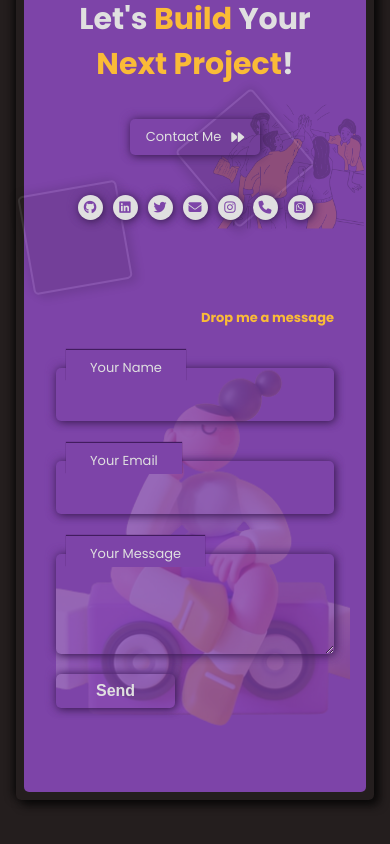
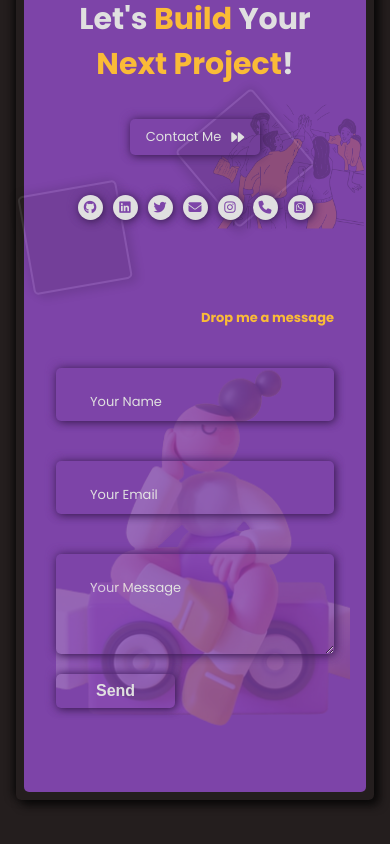
Before and after one commit to TonniPaul/portfolion, a React (Create React App) app: page / in a window 390 px wide. Shown: the part 5813-6657 px from the top of the page. Built offline with nearby package versions, Linux system fonts and the light colour scheme.

Commit message:
Added contact label animation active and valid animation

```diff
--- a/src/components/contactForm/Form.jsx
+++ b/src/components/contactForm/Form.jsx
@@ -15,16 +15,16 @@ const Form = () => {
     <form className="my-form" onSubmit={handleSubmit}>
       <h4 className=" alt-text-yellow Message-me">Drop me a message</h4>
       <div className="form-div">
+        <input type="text" name="name" id="name" required />
         <label htmlFor="name"> Your Name </label>
-        <input type="text" name="name" id="name" required />
       </div>
       <div className="form-div">
+        <input type="email" name="email" id="email" required />
         <label htmlFor="Email"> Your Email</label>
-        <input type="email" name="email" id="email" required />
       </div>
       <div className="form-div">
+        <textarea name="message" id="message" spellCheck required />
         <label htmlFor="message"> Your Message</label>
-        <textarea name="message" id="message" spellCheck required />
       </div>
 
       <input
--- a/src/components/contactForm/contactForm.css
+++ b/src/components/contactForm/contactForm.css
@@ -87,12 +87,15 @@
 }
 .form-div label {
    position: absolute;
-   top: -25px;
+   top: 0px;
+   transform: translateY(50%);
    left: 10px;
    font-size: 16px;
    width: max-content;
    padding: .5rem 24px .2rem;
-   background: var(--primary-text);
+   z-index: -1;
+   transition: all .6s ease-in-out;
+
 }
 .form-div input, .form-div textarea {
    border: none;
@@ -106,12 +109,19 @@
    font-family: inherit !important;
    font-size: 14px;
 }
-
+:is( input:focus, input:valid, textarea:focus, textarea:valid) ~ label {
+   transform: translateY(-25px) translateX(-15px);
+   display: flex;
+   align-items: center;
+   background: var(--primary-text);
+   font-size: 12px;
+   z-index: 1;
+}
 .form-div textarea {
    min-height: 100px;
 }
 .form-div input:focus, .form-div textarea:focus,
-.form-div input:hover, .form-div textarea:hover {
+.form-div input:valid, .form-div textarea:valid {
    outline: none;
    box-shadow: var(--purple-inset-box);
    background: inherit;
@@ -282,8 +292,6 @@
    }
    .form-div label {
       font-size: 13px;
-      box-shadow: 0px -1px 1px #421c5f;
-      top: -18px;
    }
    .submit-btn {
       padding: .5rem 2.5rem !important;
@@ -300,4 +308,8 @@
    .connect-text {
       text-align: center;
    }
+   :is( input:focus, input:valid, textarea:focus, textarea:valid) ~ label  {
+      transform: translateY(-13px) translateX(-10px);
+      font-size: 10px;
+   }
 }
```
Also changed, not shown: src/App.css (line endings or trailing spaces).
